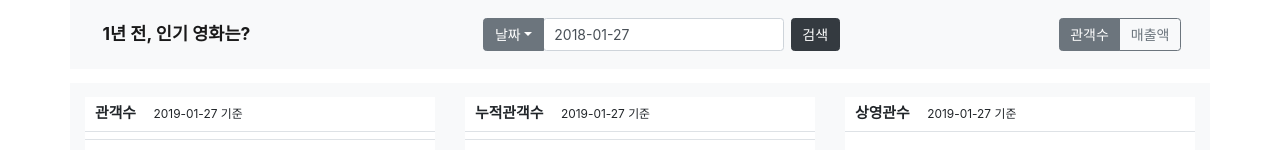
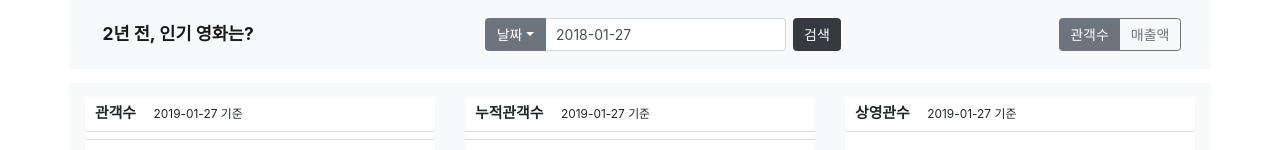
Before and after one commit to richmond00/dashboard, a React (Create React App) app: page / in a window 1280 px wide. Shown: the top 150 px of the page. Built offline with nearby package versions, Linux system fonts and the light colour scheme.

Commit message:
updated topnav title

```diff
--- a/src/components/TopNav.js
+++ b/src/components/TopNav.js
@@ -32,7 +32,7 @@ const TopNav = (props) => {
         <Row className="mt-0">
             <Col>
                 <Navbar expand="lg" bg="light" variant="light" className="justify-content-between">
-                    <Navbar.Brand href="./" className="ml-1 font-weight-bold">1년 전, 인기 영화는?</Navbar.Brand>
+                    <Navbar.Brand href="./" className="ml-1 font-weight-bold">2년 전, 인기 영화는?</Navbar.Brand>
 
                     <Form inline className="" onSubmit={props.submit}>
                         <InputGroup>
```
